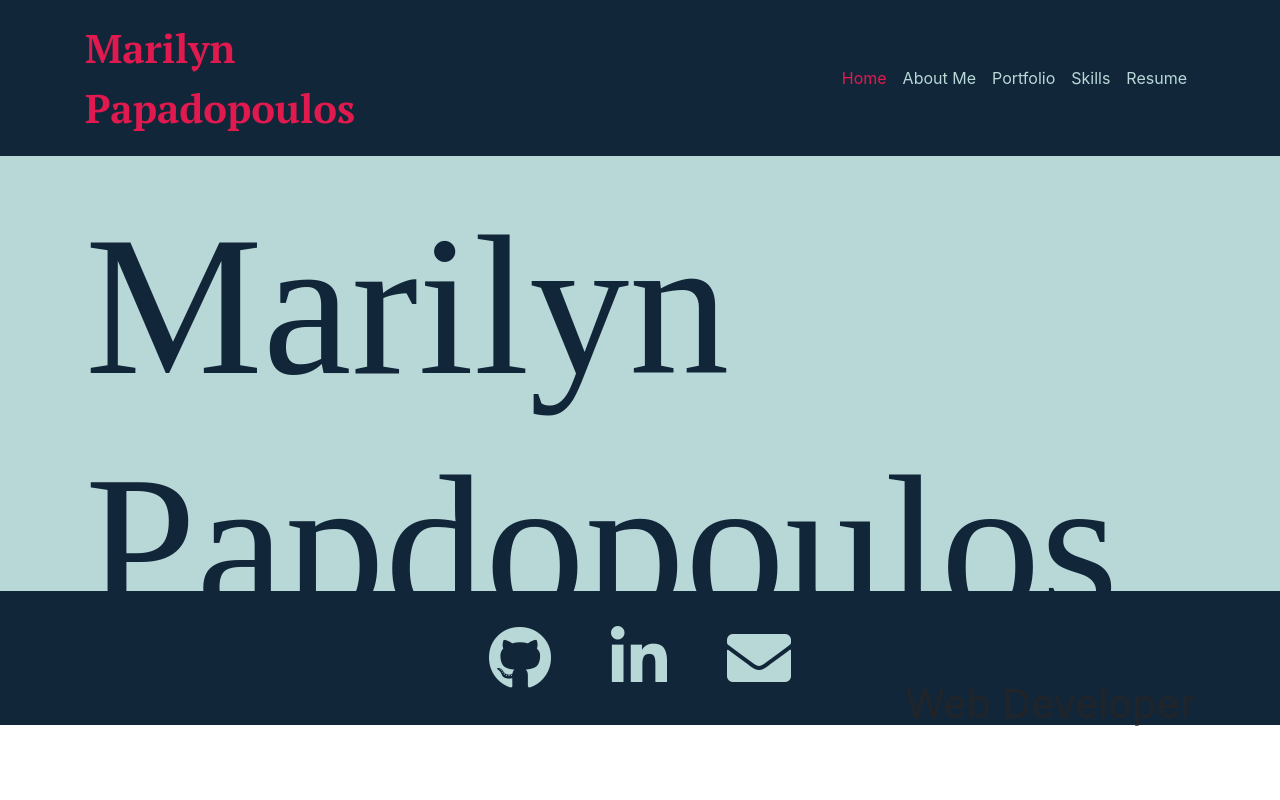
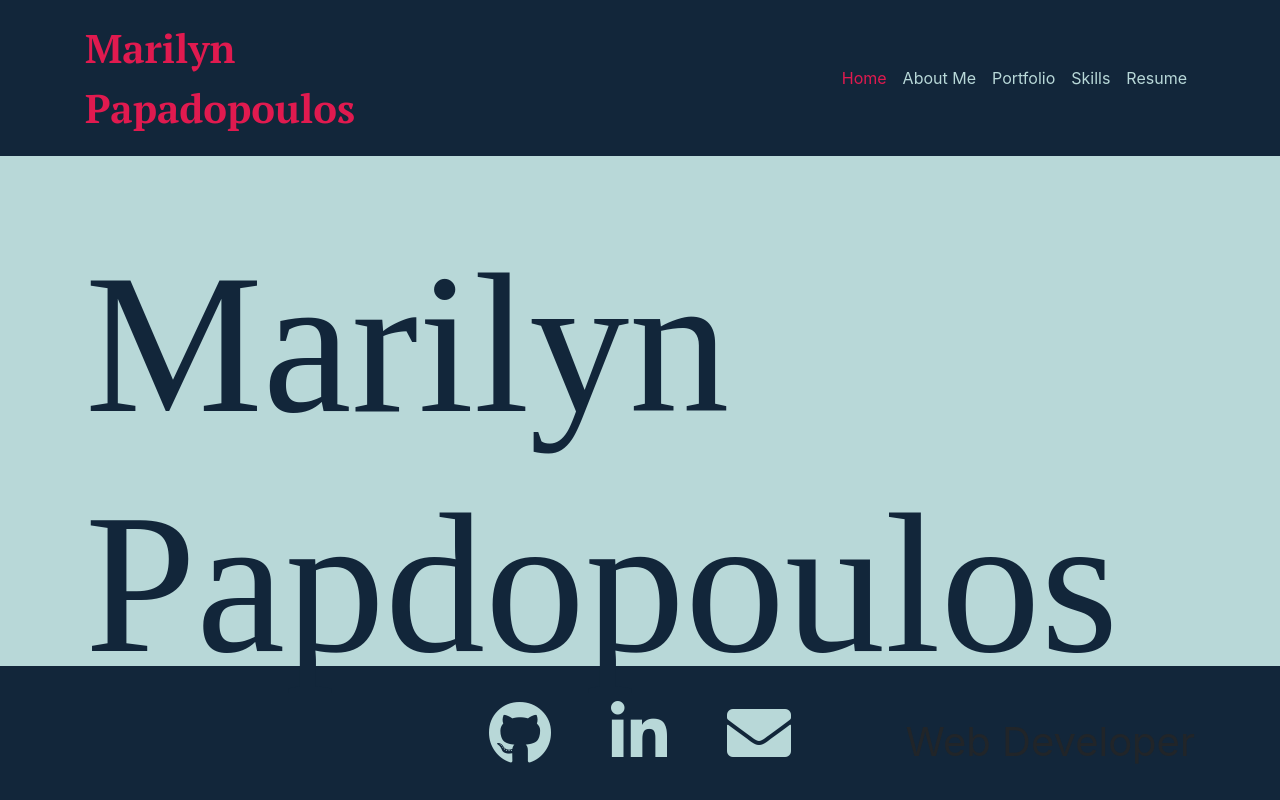
Before and after one commit to MarilynPapadopoulos/react-portfolio, a React (Create React App) app: page / in a window 1280 px wide. Built offline with nearby package versions, Linux system fonts and the light colour scheme; a web font is replaced by a local one.

Commit message:
made footer sticky

```diff
--- a/src/App.css
+++ b/src/App.css
@@ -1,16 +1,27 @@
 
 /* All the !important are to override Bootstrap */
+* {
+  margin: 0;
+  padding: 0;
+  box-sizing: border-box;
+}
 .App {
   text-align: center;
 }
 main {
   height: auto;
+  flex-grow: 1;
 }
 .container {
   padding: 5px;
 }
-html, body, #root, .page-container {
+html, body, #root {
   height: 100%;
+}
+.page-container {
+  display: flex;
+  flex-direction: column;
+  min-height: 100vh;
 }
 :root {
   --font-pink: #E01A4F;
@@ -82,7 +93,6 @@ body.page-id-home #name {
 .about-container {
   display: flex;
   align-self: center;
-  height: 400px;
 }
 .about-column{
   display: flex;
@@ -115,9 +125,6 @@ body.page-id-home #name {
 
 /* Portfolio Ends */
 /* Skills Starts */
-.skills-container {
-  height: 400px;
-}
 .skills {
   justify-content: center;
   margin-top: 25px;
```
